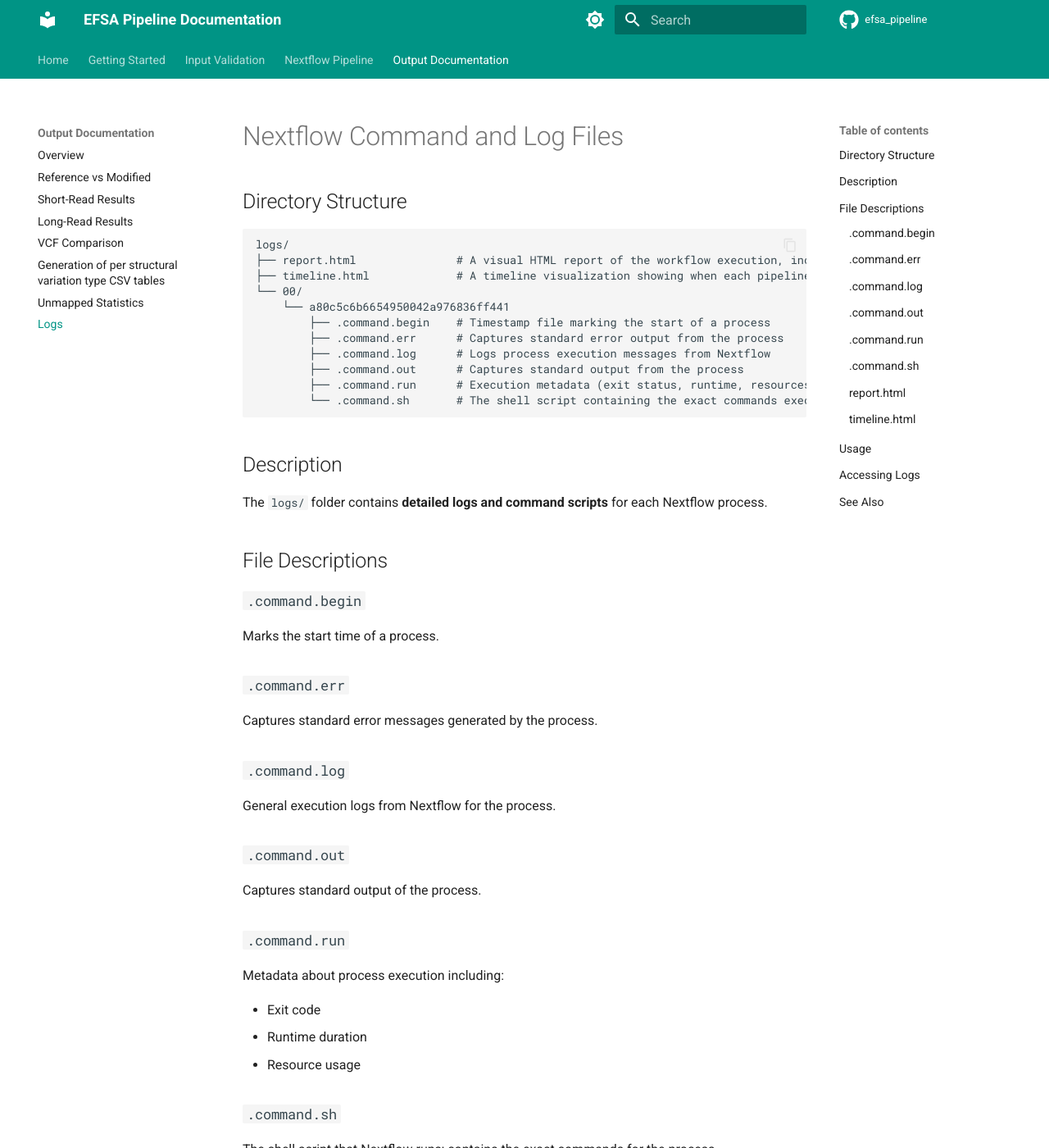
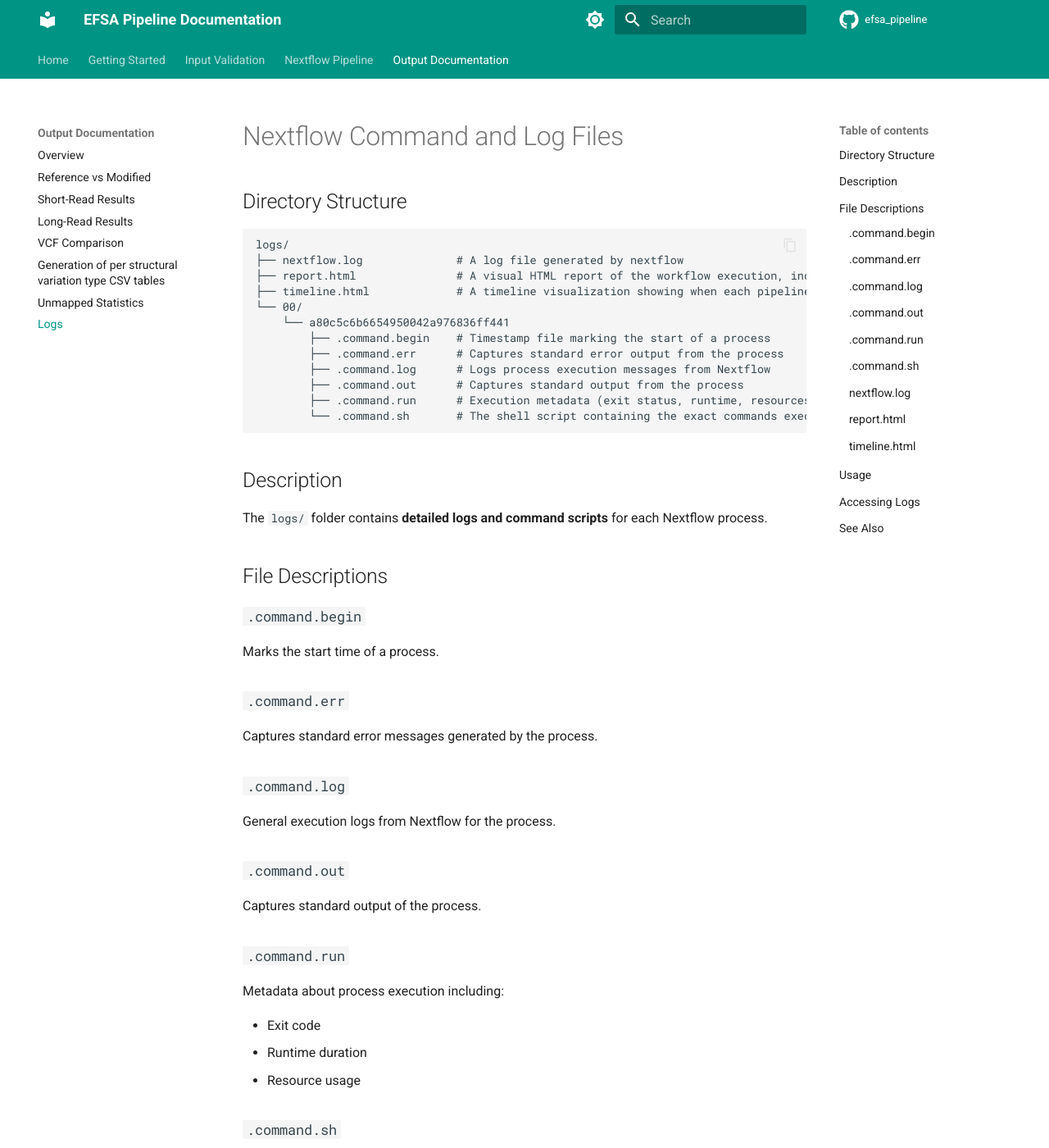
Before and after one commit to denisHanch/efsa_pipeline, an MkDocs documentation site: the page built from docs/outputs/logs.md, in a window 1280 px wide and 1400 px high. Shown: the whole window at 82% size. Built offline with MkDocs 1.6.1 and Material for MkDocs 9.7.7, drawn with Linux system fonts in a browser that asks for light colours; comment, search, counter and statistics services are not loaded; some of the changed text lies outside the part shown.

Commit message:
no-issue: adding nextflow log

````diff
--- a/docs/outputs/logs.md
+++ b/docs/outputs/logs.md
@@ -4,6 +4,7 @@
 
 ```
 logs/
+├── nextflow.log              # A log file generated by nextflow
 ├── report.html               # A visual HTML report of the workflow execution, including task durations, resource usage, and statuses
 ├── timeline.html             # A timeline visualization showing when each pipeline process started and finished
 └── 00/
@@ -44,6 +45,10 @@ Metadata about process execution including:
 ### `.command.sh`
 The shell script that Nextflow runs; contains the exact commands for the process.
 
+### nextflow.log
+
+A log file generated by nextflow summarzing all execution steps
+
 ### report.html
 
 A visual HTML report of the workflow execution, including task durations, resource usage, and statuses (see [nextflow documentation](https://docs.seqera.io/nextflow/reports#execution-report))
````
